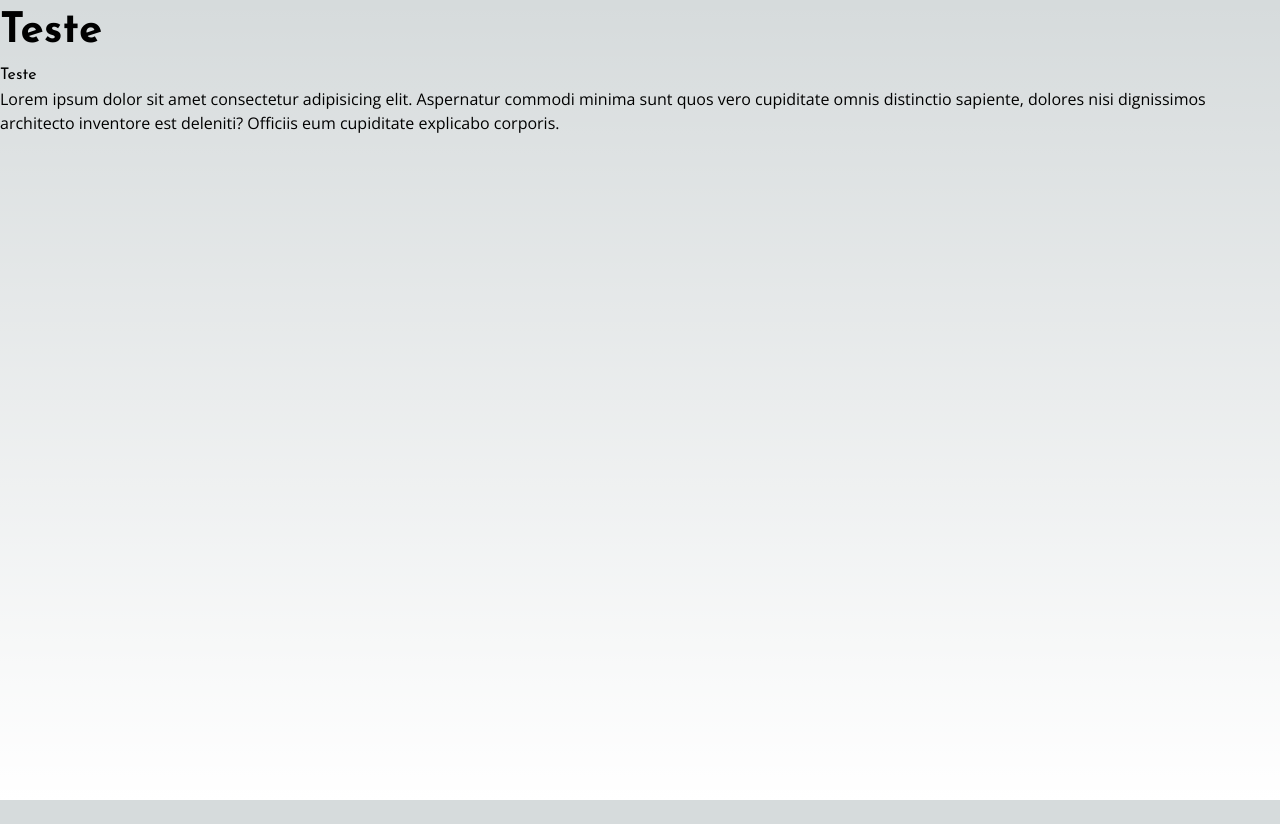
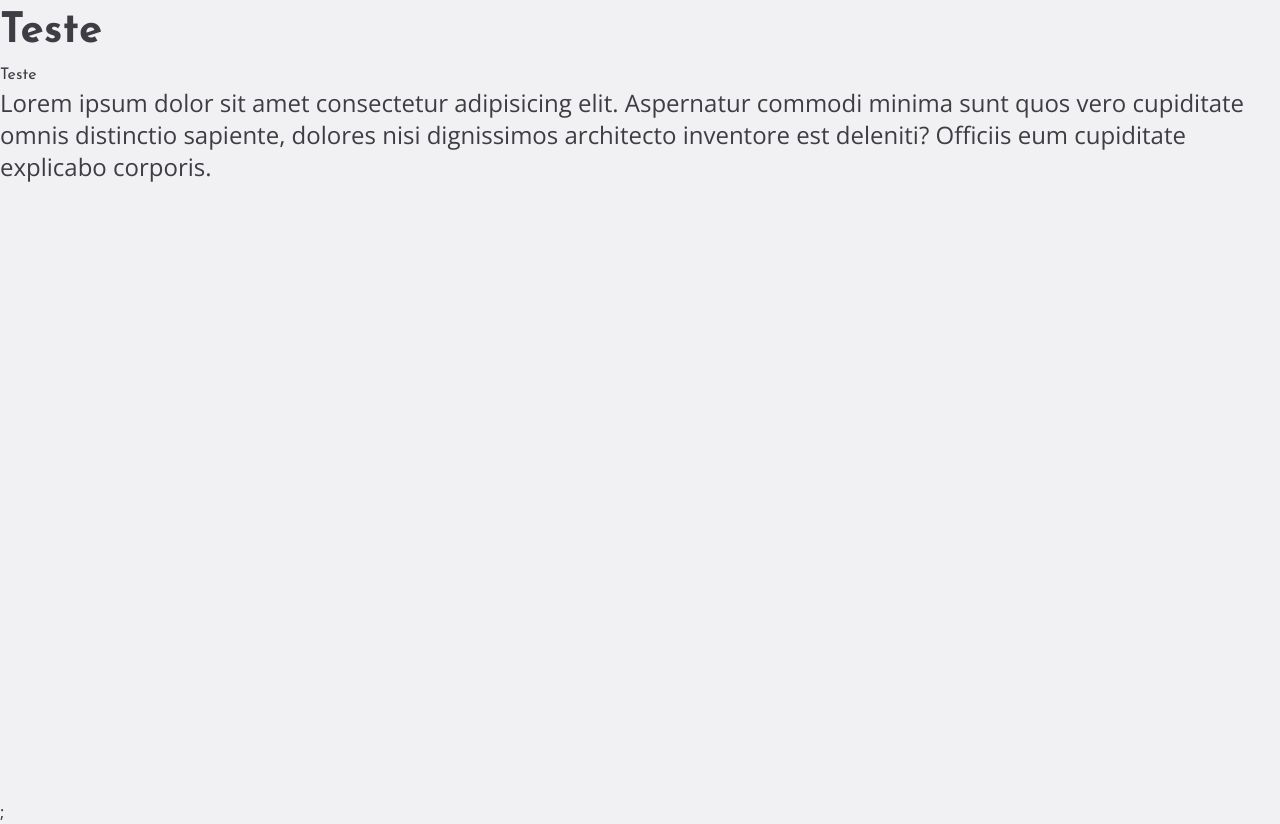
Before and after one commit to ADS2024-2-LocaEspaco/LocacaoEspacoFE, a Next.js app: page / in a window 1280 px wide. Before the commit the page ends 800 px from the top, so only its background shows below. Built offline with nearby package versions, Linux system fonts and the light colour scheme.

Commit message:
fixed error for appplying global font styles

```diff
--- a/src/pages/_app.tsx
+++ b/src/pages/_app.tsx
@@ -1,6 +1,22 @@
 import "@/styles/globals.css";
 import type { AppProps } from "next/app";
 
+import { Josefin_Sans, Open_Sans } from "next/font/google";
+
+const josefin = Josefin_Sans({
+  subsets: ["latin"],
+  variable: "--font-title",
+});
+
+const openSans = Open_Sans({
+  subsets: ["latin"],
+  variable: "--font-body",
+});
+
 export default function App({ Component, pageProps }: AppProps) {
-  return <Component {...pageProps} />;
+  return (
+    <div className={`${josefin.variable} ${openSans.variable} bg-white text-black-100`}>
+      <Component {...pageProps} />;
+    </div>
+  )
 }
--- a/src/pages/index.tsx
+++ b/src/pages/index.tsx
@@ -1,26 +1,14 @@
-import { Josefin_Sans, Open_Sans } from "next/font/google";
-
-const josefin = Josefin_Sans({
-  subsets: ["latin"],
-  variable: "--font-title",
-});
-
-const openSans = Open_Sans({
-  subsets: ["latin"],
-  variable: "--font-body",
-});
-
 export default function Home() {
   return (
     <main
-      className={`flex flex-col min-h-screen ${josefin.variable} ${openSans.variable}`}
+      className={`flex flex-col min-h-screen`}
     >
       <h1 className="font-title text-5xl font-bold">Teste</h1>
       <div className="font-body">
         <h2 className="font-title">Teste</h2>
-        <p className="">Lorem ipsum dolor sit amet consectetur adipisicing elit. Aspernatur commodi minima sunt quos vero cupiditate omnis distinctio sapiente, dolores nisi dignissimos architecto inventore est deleniti? Officiis eum cupiditate explicabo corporis.</p>
+        <p className="text-2xl">Lorem ipsum dolor sit amet consectetur adipisicing elit. Aspernatur commodi minima sunt quos vero cupiditate omnis distinctio sapiente, dolores nisi dignissimos architecto inventore est deleniti? Officiis eum cupiditate explicabo corporis.</p>
 
       </div>
     </main>
-  );
+  )
 }
```
